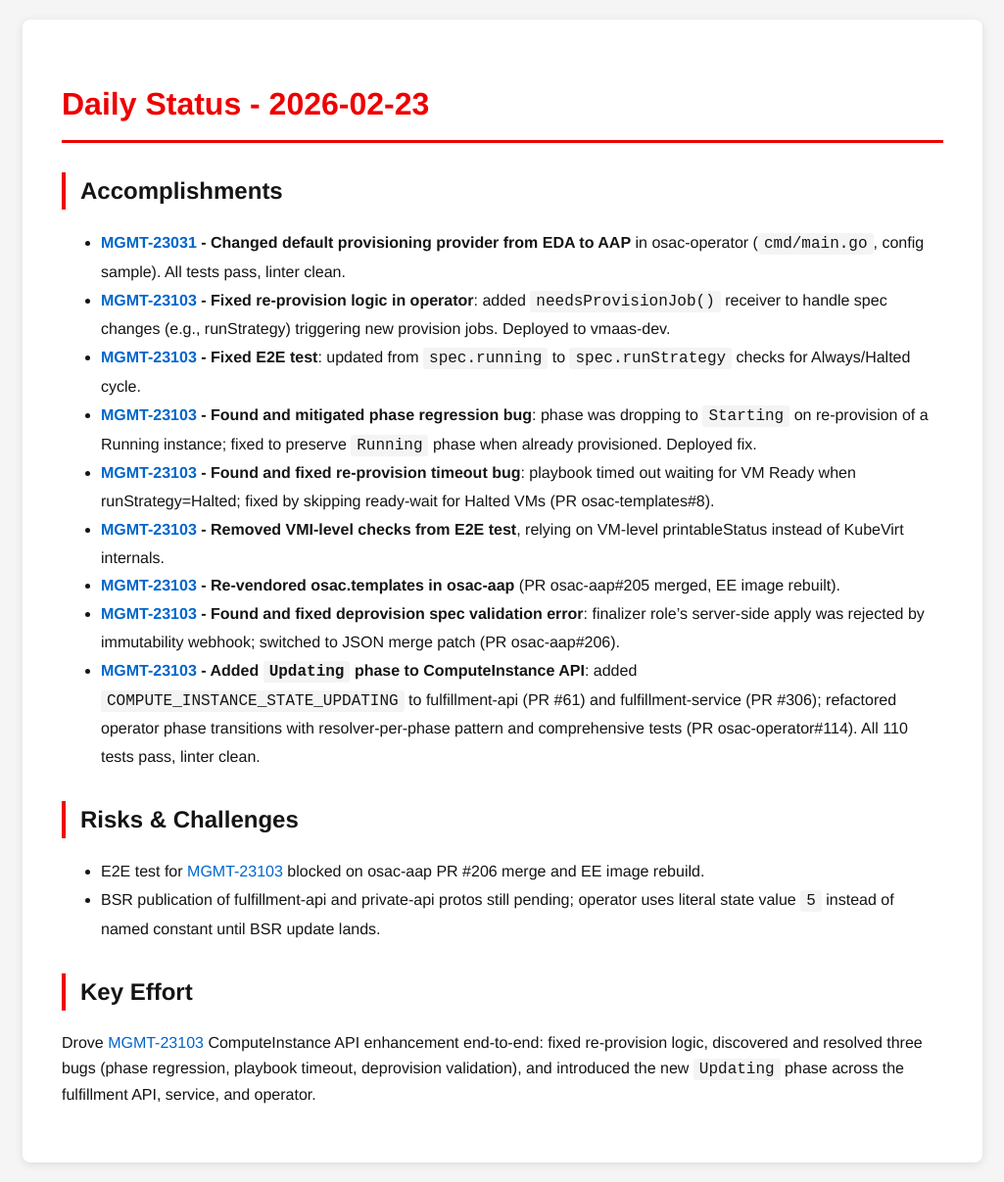
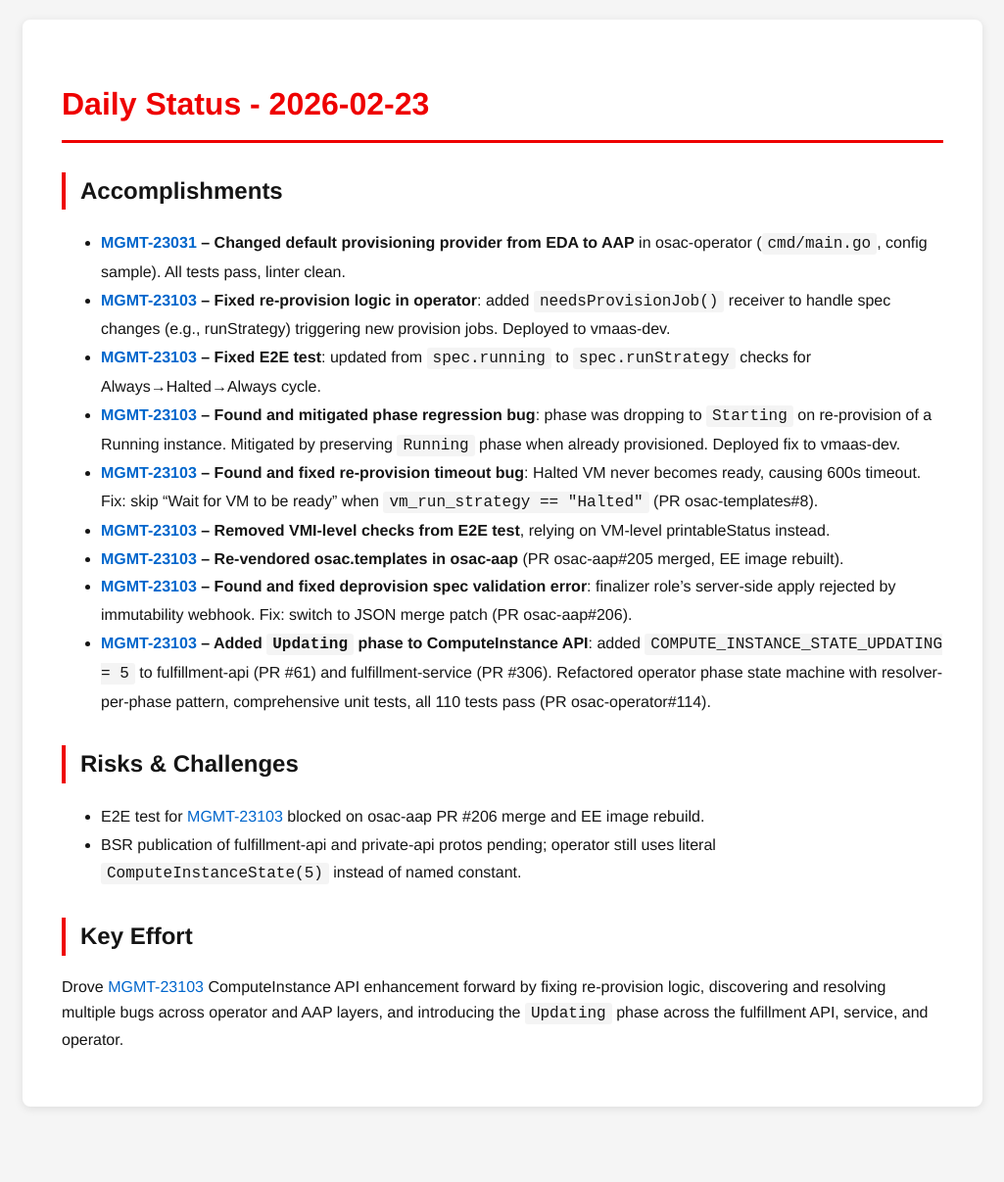
Before and after one commit to tzvatot/daily-status, a Jekyll site: the page built from 2026-02-23.md, in a window 1280 px wide. Shown: the whole page at 98% size, without its empty margins (127-1152 px from the left). Built offline with Jekyll 4.4.1, drawn with Linux system fonts in a browser that asks for light colours; after the commit the page ends 1150 px from its top, so only the background shows below that.

Commit message:
Daily status update - 2026-02-23

```diff
--- a/2026-02-23.md
+++ b/2026-02-23.md
@@ -8,21 +8,21 @@ date: 2026-02-23
 
 ## Accomplishments
 
-- **[MGMT-23031](https://issues.redhat.com/browse/MGMT-23031) - Changed default provisioning provider from EDA to AAP** in osac-operator (`cmd/main.go`, config sample). All tests pass, linter clean.
-- **[MGMT-23103](https://issues.redhat.com/browse/MGMT-23103) - Fixed re-provision logic in operator**: added `needsProvisionJob()` receiver to handle spec changes (e.g., runStrategy) triggering new provision jobs. Deployed to vmaas-dev.
-- **[MGMT-23103](https://issues.redhat.com/browse/MGMT-23103) - Fixed E2E test**: updated from `spec.running` to `spec.runStrategy` checks for Always/Halted cycle.
-- **[MGMT-23103](https://issues.redhat.com/browse/MGMT-23103) - Found and mitigated phase regression bug**: phase was dropping to `Starting` on re-provision of a Running instance; fixed to preserve `Running` phase when already provisioned. Deployed fix.
-- **[MGMT-23103](https://issues.redhat.com/browse/MGMT-23103) - Found and fixed re-provision timeout bug**: playbook timed out waiting for VM Ready when runStrategy=Halted; fixed by skipping ready-wait for Halted VMs (PR osac-templates#8).
-- **[MGMT-23103](https://issues.redhat.com/browse/MGMT-23103) - Removed VMI-level checks from E2E test**, relying on VM-level printableStatus instead of KubeVirt internals.
-- **[MGMT-23103](https://issues.redhat.com/browse/MGMT-23103) - Re-vendored osac.templates in osac-aap** (PR osac-aap#205 merged, EE image rebuilt).
-- **[MGMT-23103](https://issues.redhat.com/browse/MGMT-23103) - Found and fixed deprovision spec validation error**: finalizer role's server-side apply was rejected by immutability webhook; switched to JSON merge patch (PR osac-aap#206).
-- **[MGMT-23103](https://issues.redhat.com/browse/MGMT-23103) - Added `Updating` phase to ComputeInstance API**: added `COMPUTE_INSTANCE_STATE_UPDATING` to fulfillment-api (PR #61) and fulfillment-service (PR #306); refactored operator phase transitions with resolver-per-phase pattern and comprehensive tests (PR osac-operator#114). All 110 tests pass, linter clean.
+- **[MGMT-23031](https://issues.redhat.com/browse/MGMT-23031) – Changed default provisioning provider from EDA to AAP** in osac-operator (`cmd/main.go`, config sample). All tests pass, linter clean.
+- **[MGMT-23103](https://issues.redhat.com/browse/MGMT-23103) – Fixed re-provision logic in operator**: added `needsProvisionJob()` receiver to handle spec changes (e.g., runStrategy) triggering new provision jobs. Deployed to vmaas-dev.
+- **[MGMT-23103](https://issues.redhat.com/browse/MGMT-23103) – Fixed E2E test**: updated from `spec.running` to `spec.runStrategy` checks for Always→Halted→Always cycle.
+- **[MGMT-23103](https://issues.redhat.com/browse/MGMT-23103) – Found and mitigated phase regression bug**: phase was dropping to `Starting` on re-provision of a Running instance. Mitigated by preserving `Running` phase when already provisioned. Deployed fix to vmaas-dev.
+- **[MGMT-23103](https://issues.redhat.com/browse/MGMT-23103) – Found and fixed re-provision timeout bug**: Halted VM never becomes ready, causing 600s timeout. Fix: skip "Wait for VM to be ready" when `vm_run_strategy == "Halted"` (PR osac-templates#8).
+- **[MGMT-23103](https://issues.redhat.com/browse/MGMT-23103) – Removed VMI-level checks from E2E test**, relying on VM-level printableStatus instead.
+- **[MGMT-23103](https://issues.redhat.com/browse/MGMT-23103) – Re-vendored osac.templates in osac-aap** (PR osac-aap#205 merged, EE image rebuilt).
+- **[MGMT-23103](https://issues.redhat.com/browse/MGMT-23103) – Found and fixed deprovision spec validation error**: finalizer role's server-side apply rejected by immutability webhook. Fix: switch to JSON merge patch (PR osac-aap#206).
+- **[MGMT-23103](https://issues.redhat.com/browse/MGMT-23103) – Added `Updating` phase to ComputeInstance API**: added `COMPUTE_INSTANCE_STATE_UPDATING = 5` to fulfillment-api (PR #61) and fulfillment-service (PR #306). Refactored operator phase state machine with resolver-per-phase pattern, comprehensive unit tests, all 110 tests pass (PR osac-operator#114).
 
 ## Risks & Challenges
 
 - E2E test for [MGMT-23103](https://issues.redhat.com/browse/MGMT-23103) blocked on osac-aap PR #206 merge and EE image rebuild.
-- BSR publication of fulfillment-api and private-api protos still pending; operator uses literal state value `5` instead of named constant until BSR update lands.
+- BSR publication of fulfillment-api and private-api protos pending; operator still uses literal `ComputeInstanceState(5)` instead of named constant.
 
 ## Key Effort
 
-Drove [MGMT-23103](https://issues.redhat.com/browse/MGMT-23103) ComputeInstance API enhancement end-to-end: fixed re-provision logic, discovered and resolved three bugs (phase regression, playbook timeout, deprovision validation), and introduced the new `Updating` phase across the fulfillment API, service, and operator.
+Drove [MGMT-23103](https://issues.redhat.com/browse/MGMT-23103) ComputeInstance API enhancement forward by fixing re-provision logic, discovering and resolving multiple bugs across operator and AAP layers, and introducing the `Updating` phase across the fulfillment API, service, and operator.
```
